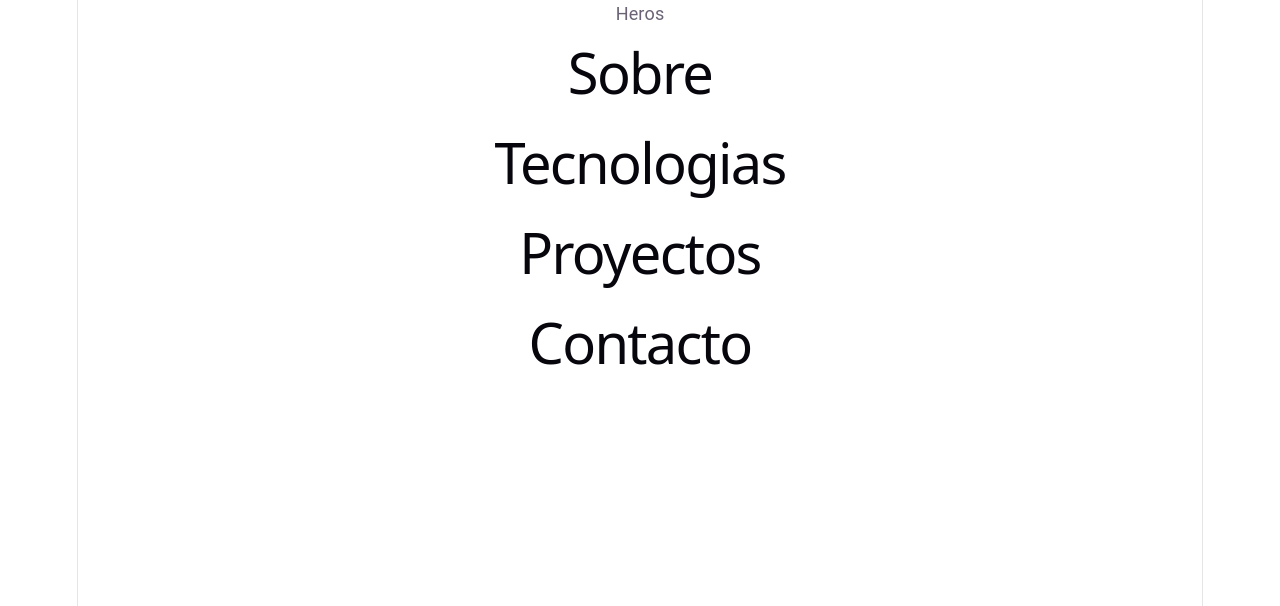
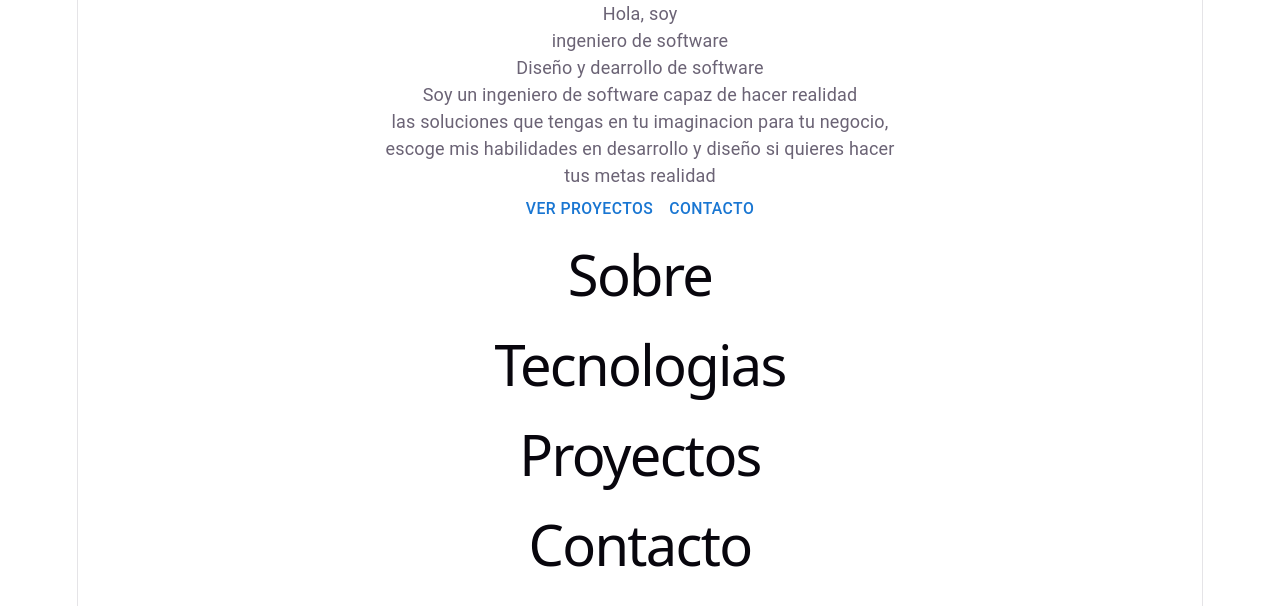
Before and after one commit to RovBird/Portafolio-Brandon_garcia, a React (Vite) app: page / in a window 1280 px wide. Shown: the top 606 px of the page. Built offline with nearby package versions, Linux system fonts and the light colour scheme.

Commit message:
feat: Añadi el texto del hero

```diff
--- a/src/pages/Inicio.jsx
+++ b/src/pages/Inicio.jsx
@@ -1,7 +1,33 @@
 import {Box, Button, Typography} from '@mui/material'
 function Inicio() {
     return(
-        <Typography>Heros</Typography>
+        <Box /*Hero*/>
+            <Box /*Hero-Texto*/>
+                <Typography>
+                    Hola, soy<br />
+                    ingeniero de software<br />
+                </Typography>
+                <Typography>
+                    Diseño y dearrollo de software
+                </Typography>
+                <Typography>
+                    Soy un ingeniero de software capaz de hacer realidad<br />
+                    las soluciones que tengas en tu imaginacion para tu negocio,<br />
+                    escoge mis habilidades en desarrollo y diseño si quieres hacer<br />
+                    tus metas realidad
+                </Typography>
+
+                <Box /*Botones-Herp*/>
+                    <Button>
+                        Ver proyectos
+                    </Button>
+
+                    <Button>
+                        Contacto
+                    </Button>
+                </Box>
+            </Box>
+        </Box>
 
 
     )
```
Also changed, not shown: src/components/Navbar.jsx (line endings or trailing spaces).
